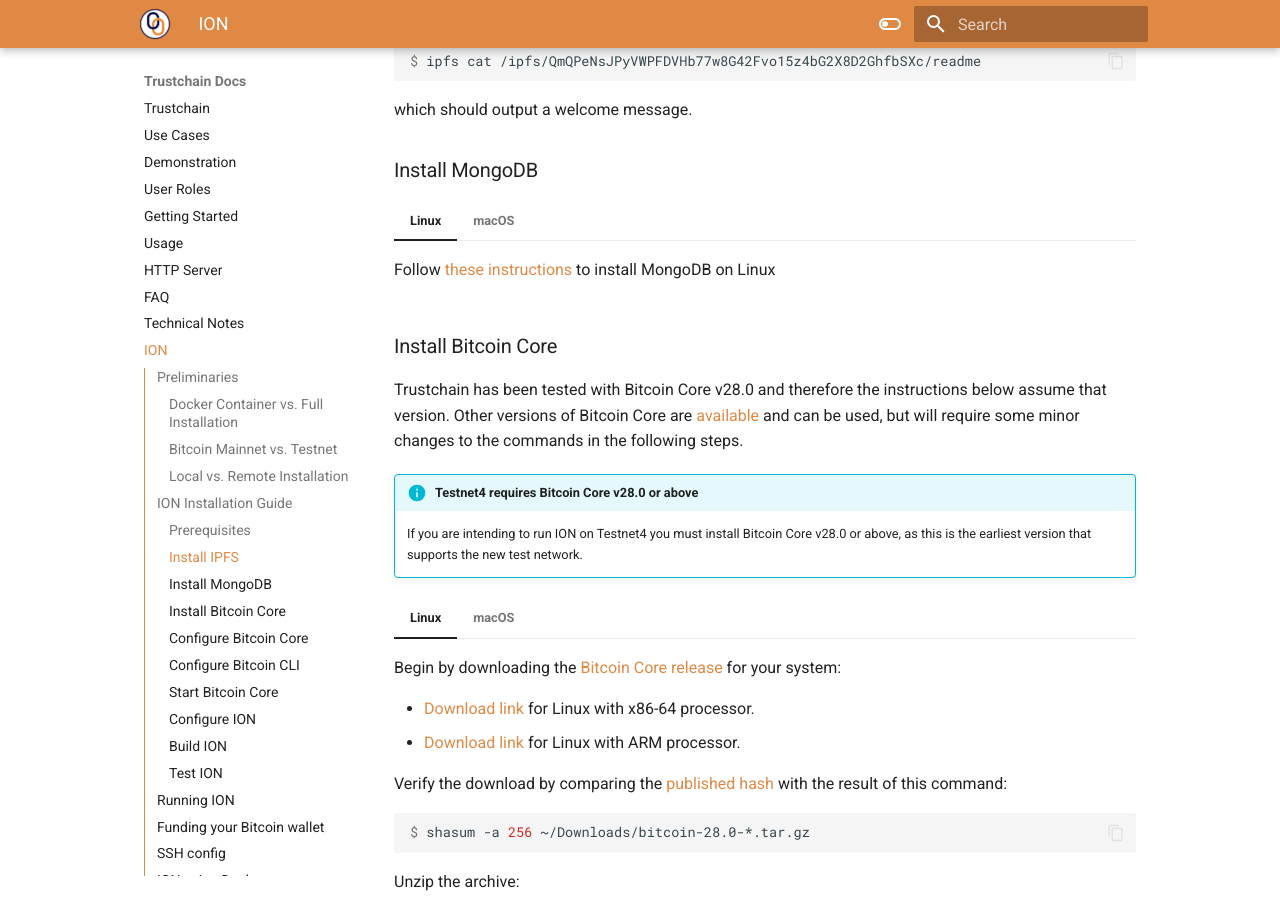
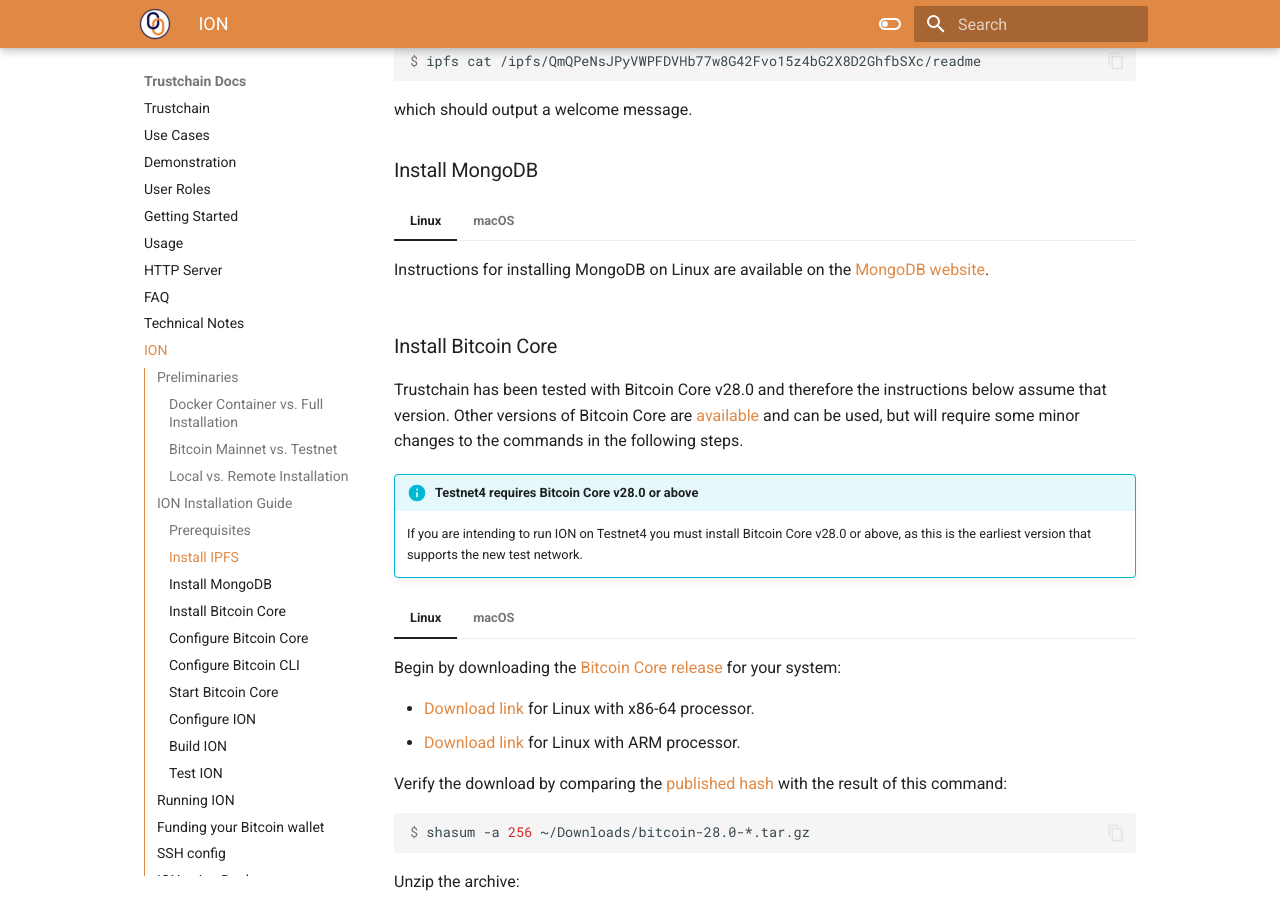
Before and after one commit to alan-turing-institute/trustchain, an MkDocs documentation site: the page built from docs/ion.md, in a window 1280 px wide and 900 px high, scrolled down 3352 px. Built offline with MkDocs 1.6.1 and Material for MkDocs 9.7.7, drawn with Linux system fonts in a browser that asks for light colours; nearby versions of some CDN libraries; library files that are not in the unit come from our copies.

Commit message:
Fix MongoDB install instructions for Linux

```diff
--- a/docs/ion.md
+++ b/docs/ion.md
@@ -134,8 +134,7 @@
 
 === "Linux"
 
-    Follow [these instructions](https://www.mongodb.com/docs/manual/tutorial/install-mongodb-on-ubuntu/) to install MongoDB on Linux
-
+    Instructions for installing MongoDB on Linux are available on the [MongoDB website](https://www.mongodb.com/docs/manual/tutorial/install-mongodb-on-ubuntu/).
 
 === "macOS"
 
```
